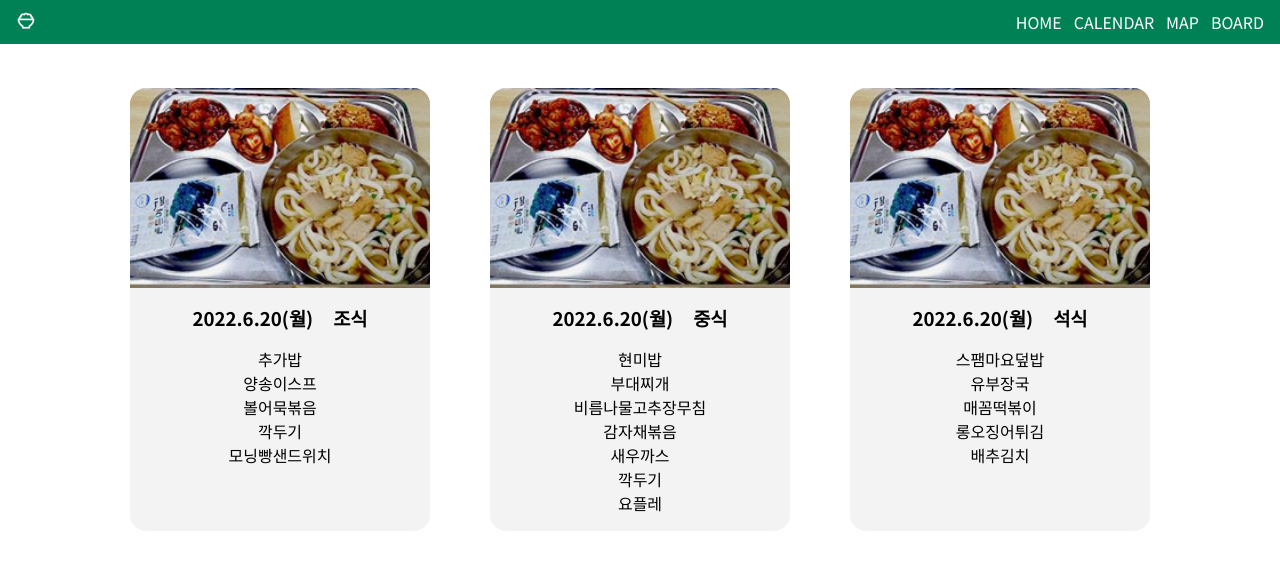
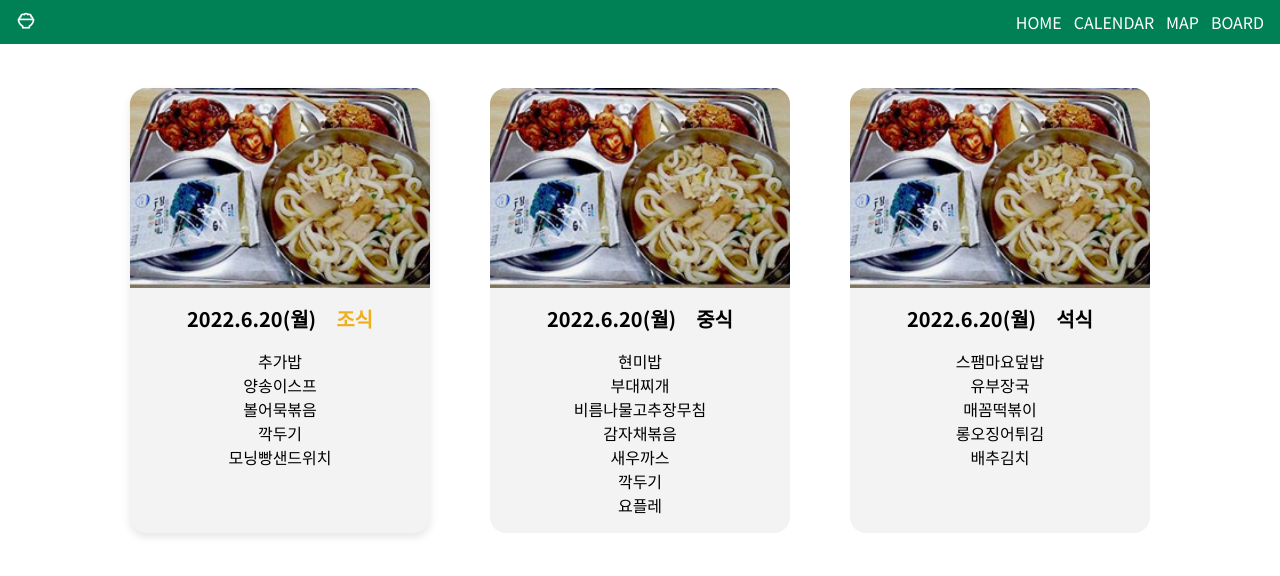
Before and after one commit to ImJaeYeeon/wsm, a plain HTML site: page 20220608_school cafeteria/hader.html in a window 1280 px wide. In both pictures the pointer is over the element 280 px from the left and 309 px from the top of the page. Drawn offline with nearby package versions, Linux system fonts and the light colour scheme.

Commit message:
css.card:hover.card-time

```diff
--- a/20220608_school cafeteria/css/style.css
+++ b/20220608_school cafeteria/css/style.css
@@ -119,6 +119,10 @@ nav a {
 
 
 /* HOME */
+h3 {
+    font-size: var(--h3-font-size);
+}
+
 main {
     display: flex;
     justify-content: center;
@@ -138,6 +142,14 @@ main {
     /*기본 240px이고 커지면 확장하자*/
     max-width: 300px;
     /*너무 넓지 않게 max값 정하자*/
+}
+
+.card:hover {
+    box-shadow: 0 4px 8px rgb(0, 0, 0, 0.1);
+}
+
+.card:hover .card-time {
+    color: var(--third-color);
 }
 
 .card-image {
```
